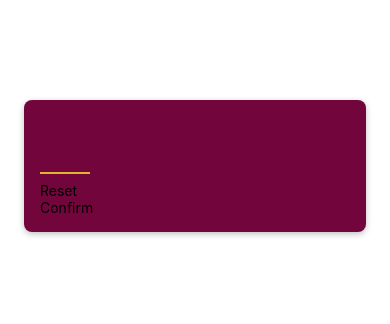
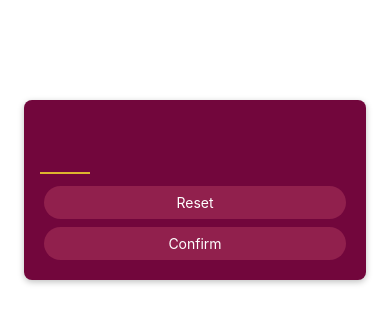
Before and after one commit to iugmali/guess-my-number, a React Native app: screen / in a window 390 px wide. Shown: the top 324 px of the page. Built offline with nearby package versions, Linux system fonts and the light colour scheme.

Commit message:
style primary button

```diff
--- a/components/PrimaryButton.js
+++ b/components/PrimaryButton.js
@@ -1,13 +1,43 @@
-import {Text, View} from "react-native";
+import {Pressable, StyleSheet, Text, View} from "react-native";
 
-const PrimaryButton = ({children}) => {
+const PrimaryButton = ({children, onPress}) => {
   return (
-    <View>
-      <Text>
-        {children}
-      </Text>
+    <View style={styles.buttonOutercontainer}>
+      <Pressable
+        style={({pressed}) =>
+          pressed
+            ? [styles.buttonInnerContainer, styles.pressed]
+            : styles.buttonInnerContainer}
+        onPress={onPress}
+        android_ripple={{color: '#73163b'}}
+      >
+          <Text style={styles.buttonText}>
+            {children}
+          </Text>
+      </Pressable>
     </View>
   )
 }
 
 export default PrimaryButton
+
+const styles = StyleSheet.create({
+  buttonOutercontainer: {
+    borderRadius: 28,
+    margin: 4,
+    elevation: 2,
+    overflow: "hidden"
+  },
+  buttonInnerContainer: {
+    backgroundColor: '#91204d',
+    paddingVertical: 8,
+    paddingHorizontal: 16,
+  },
+  buttonText: {
+    color: 'white',
+    textAlign: 'center'
+  },
+  pressed: {
+    opacity: 0.75
+  }
+})
```
